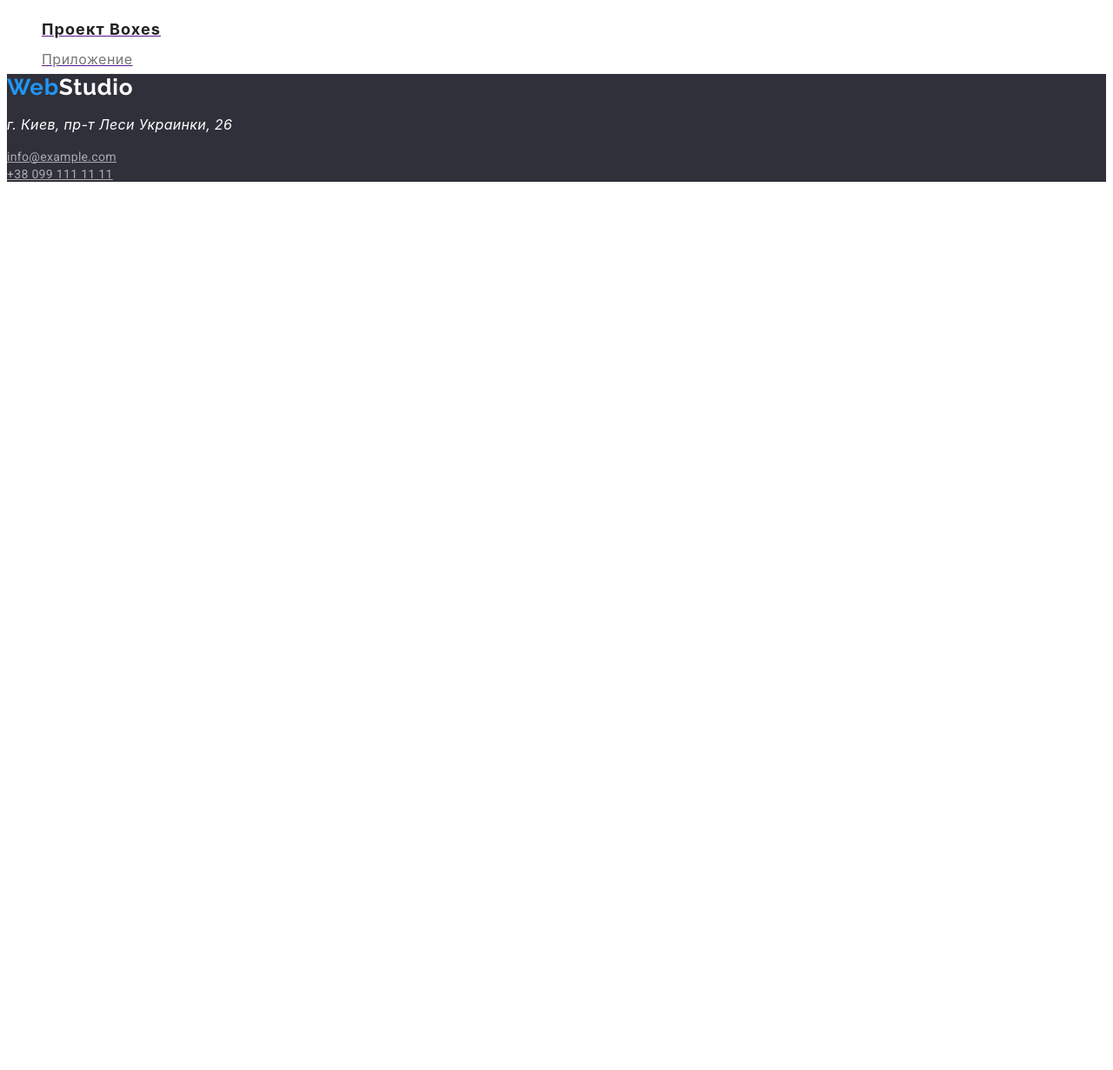
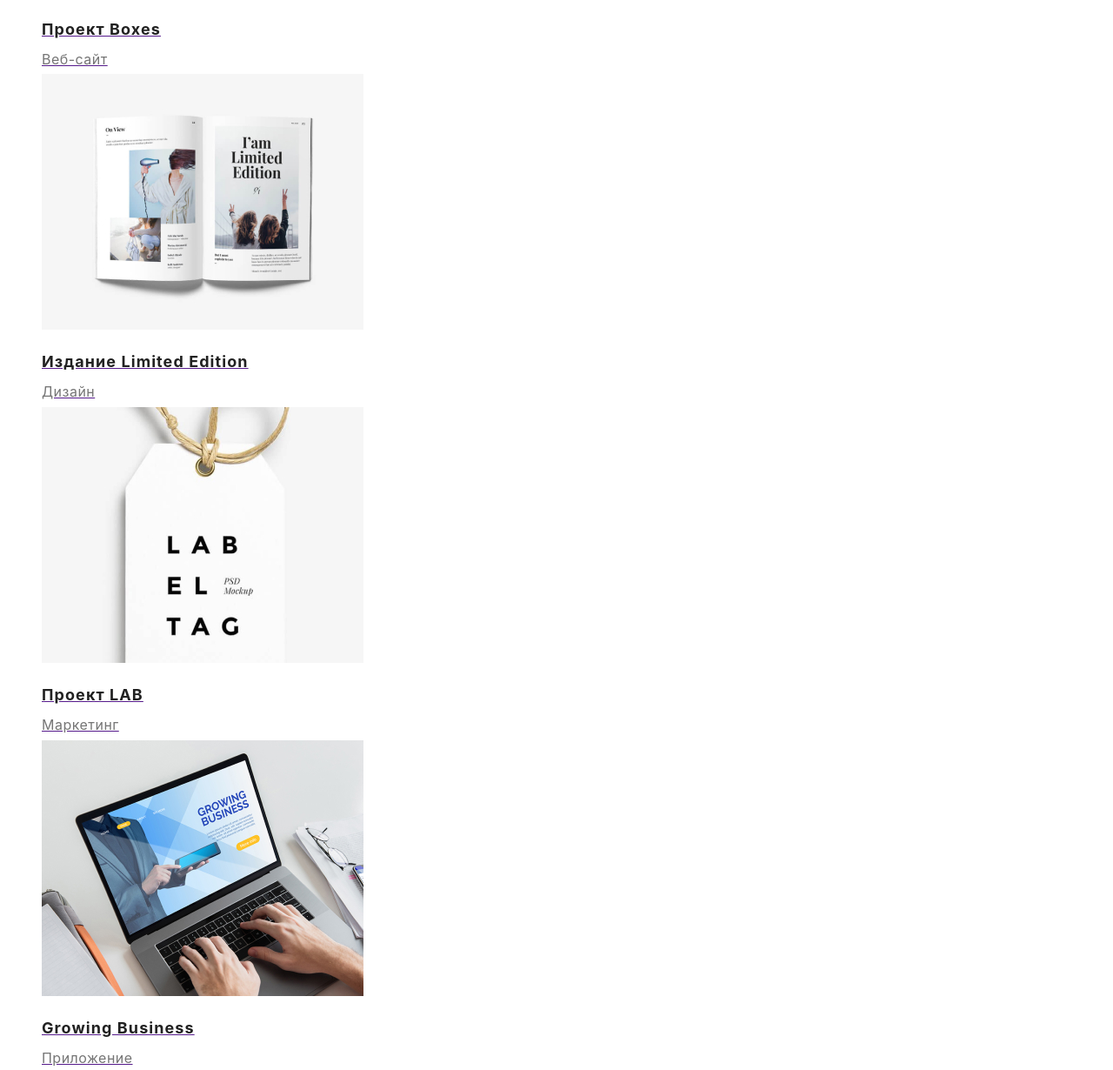
Before and after one commit to leoromanov/goit-markup-hw-02, a plain HTML site: page portfolio.html in a window 1280 px wide. Shown: the part 2610-3840 px from the top of the page at 87% size. Before the commit the page ends 2827 px from the top, so only its background shows below. Drawn offline with Linux system fonts and the light colour scheme.

Commit message:
Update portfolio.html

```diff
--- a/portfolio.html
+++ b/portfolio.html
@@ -75,6 +75,27 @@
                 <a href="">
                 <img src="./images/Portfolio/img6.jpg" alt="изображение двух картонных коробочек, отбрасывающих тень">
                 <h2 class="worklist-title">Проект Boxes</h2>
+                <p class="worklist-text">Веб-сайт</p>
+                 </a>
+             </li>
+             <li class="worklist">
+                <a href="">
+                <img src="./images/Portfolio/img7.jpg" alt="фото раскрыттого журнала">
+                <h2 class="worklist-title">Издание Limited Edition</h2>
+                <p class="worklist-text">Дизайн</p>
+                 </a>
+             </li>
+             <li class="worklist">
+                <a href="">
+                <img src="./images/Portfolio/img8.jpg" alt="логотип проекта на бирке от одежды">
+                <h2 class="worklist-title">Проект LAB</h2>
+                <p class="worklist-text">Маркетинг</p>
+                 </a>
+             </li>
+             <li class="worklist">
+                <a href="">
+                <img src="./images/Portfolio/img9.jpg" alt="кисти рук печатают на клавиатуре ноутбука">
+                <h2 class="worklist-title">Growing Business</h2>
                 <p class="worklist-text">Приложение</p>
                  </a>
              </li>
```
